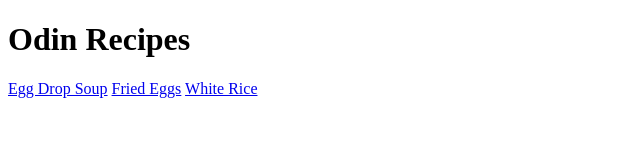
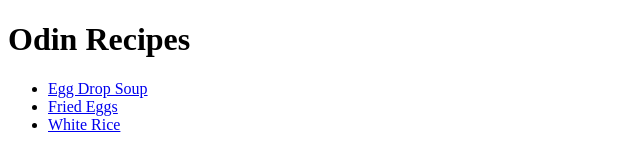
Before and after one commit to JC-Face-Studios/odin-recipies, a plain HTML site: page index.html in a window 1280 px wide. Shown: the whole page, without its empty margins (0-640 px from the left). Drawn offline with Linux system fonts and the light colour scheme.

Commit message:
Add recipe links to unordered list

```diff
--- a/index.html
+++ b/index.html
@@ -8,8 +8,10 @@
 <body>
     <h1>Odin Recipes</h1>
 
-    <a href="./recipes/egg-drop-soup.html">Egg Drop Soup</a>
-    <a href="./recipes/fried-egg.html">Fried Eggs</a>
-    <a href="./recipes/white-rice.html">White Rice</a>
+    <ul>
+        <li><a href="./recipes/egg-drop-soup.html">Egg Drop Soup</a></li>
+        <li><a href="./recipes/fried-egg.html">Fried Eggs</a></li>
+        <li><a href="./recipes/white-rice.html">White Rice</a></li>
+    </ul>
 </body>
 </html>
```
